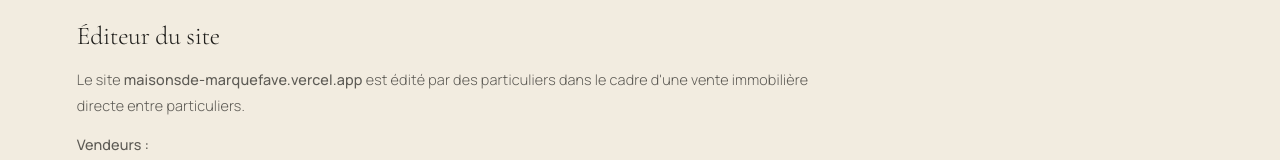
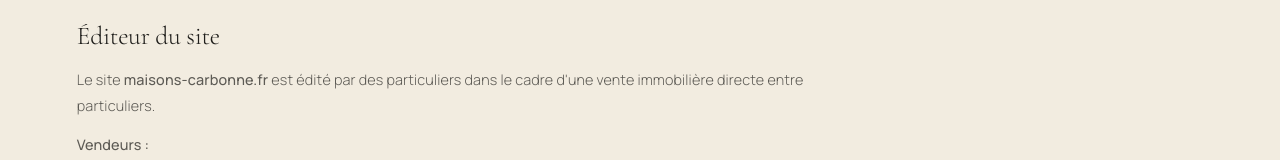
Before and after one commit to jeanbaptistetrinque-bit/trinque_immobilier_marquefave, a Next.js app: page /mentions-legales in a window 1280 px wide. Shown: the part 341-501 px from the top of the page. Built offline with nearby package versions, Linux system fonts and the light colour scheme.

Commit message:
fix: URL mentions légales → maisons-carbonne.fr

```diff
--- a/app/mentions-legales/page.tsx
+++ b/app/mentions-legales/page.tsx
@@ -45,7 +45,7 @@ export default function MentionsLegalesPage() {
           {/* Éditeur */}
           <h2 style={sectionTitle}>Éditeur du site</h2>
           <p style={body}>
-            Le site <strong style={{ fontWeight: 500 }}>maisonsde-marquefave.vercel.app</strong> est édité par des particuliers dans le cadre d'une vente immobilière directe entre particuliers.
+            Le site <strong style={{ fontWeight: 500 }}>maisons-carbonne.fr</strong> est édité par des particuliers dans le cadre d'une vente immobilière directe entre particuliers.
           </p>
           <p style={{ ...body, marginTop: "0.75rem" }}>
             <strong style={{ fontWeight: 500 }}>Vendeurs :</strong><br />
```
